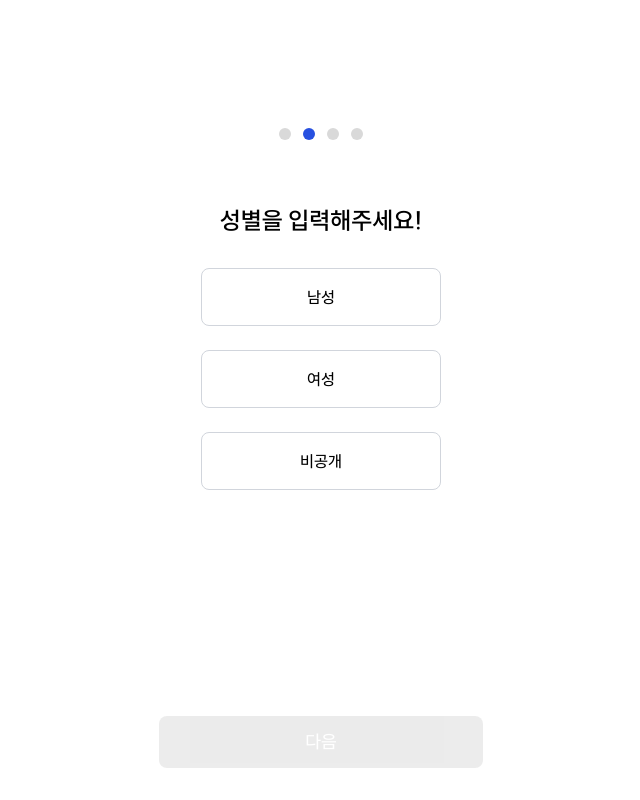
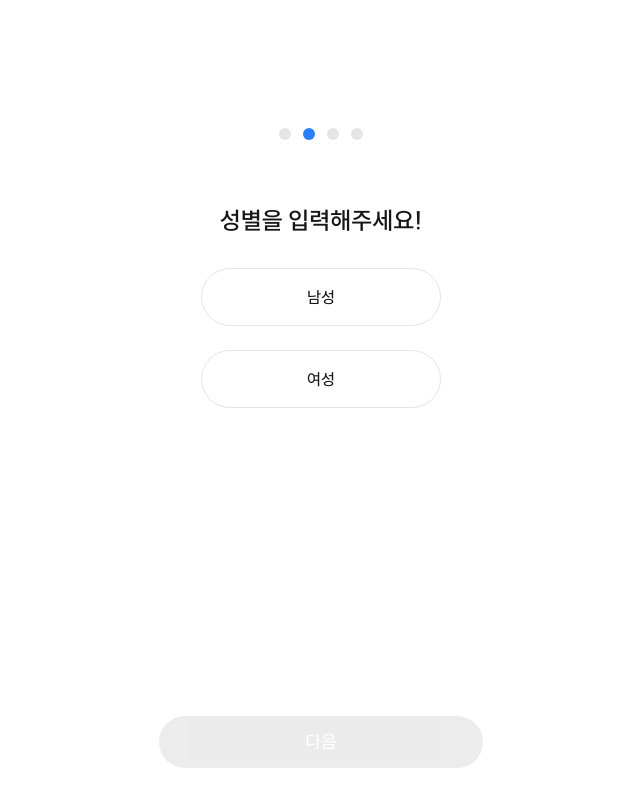
Before and after one commit to e-bing/Walkie_frontend, a Next.js app: page /signup/gender in a window 1280 px wide. Shown: the whole page, without its empty margins (319-959 px from the left). Built offline with nearby package versions, Linux system fonts and the light colour scheme; what @heroui/react would draw is missing.

Commit message:
style(#16) : 디자인 변경된거 수정/signup

```diff
--- a/src/app/signup/gender/components/OptionButton.tsx
+++ b/src/app/signup/gender/components/OptionButton.tsx
@@ -15,7 +15,7 @@ const OptionButton: React.FC<OptionButtonProps> = ({ label, selected, onClick })
       onClick={onClick}
       className={`
         w-full
-        rounded-lg border bg-white
+        rounded-full border bg-neutral-0
         text-base font-medium transition
         /* 모바일: 상하 0.75rem, 좌우 1rem */
         px-4 py-3
@@ -23,8 +23,8 @@ const OptionButton: React.FC<OptionButtonProps> = ({ label, selected, onClick })
         sm:px-6 sm:py-4
         ${
           selected
-            ? 'border-[#2750E0] text-[#2750E0]'
-            : 'border-gray-300 text-black hover:bg-gray-50'
+            ? 'border-blue-500 text-blue-500'
+            : 'border-neutral-200 text-neutral-1100 hover:bg-neutral-50'
         }
       `}
     >
--- a/src/components/atoms/Button.tsx
+++ b/src/components/atoms/Button.tsx
@@ -46,7 +46,7 @@ const Button: React.FC<ButtonProps> = ({
       disabled={disabled}
       className={`
         w-full inline-flex items-center justify-center
-        font-medium rounded-lg focus:outline-none focus:ring-2 focus:ring-offset-2
+        font-medium rounded-full focus:outline-none focus:ring-2 focus:ring-offset-2
         ${variantClasses[variant]} ${sizeClasses[size]}
         ${disabled ? 'opacity-50 cursor-not-allowed' : ''}
         ${className}
--- a/src/components/atoms/Checkbox.tsx
+++ b/src/components/atoms/Checkbox.tsx
@@ -11,7 +11,7 @@ const AgreementCheckbox = ({ checked, onChange }: AgreementCheckboxProps) => {
       <span
         onClick={onChange}
         className={`w-5 h-5 flex items-center justify-center rounded-md border cursor-pointer
-          ${checked ? 'bg-[#2C4EFF] border-[#2C4EFF]' : 'bg-white border-gray-300'}`}
+          ${checked ? 'bg-blue-500 border-blue-500' : 'bg-neutral-0 border-neutral-200'}`}
       >
         {checked && (
           <svg
--- a/src/components/atoms/ChevronRightIcon.tsx
+++ b/src/components/atoms/ChevronRightIcon.tsx
@@ -7,7 +7,7 @@ const ChevronRightIcon = () => (
     alt="화살표"
     width={10}
     height={10}
-    className="text-gray-400"
+    className="text-neutral-500"
   />
 );
 
--- a/src/components/atoms/StepDot.tsx
+++ b/src/components/atoms/StepDot.tsx
@@ -8,7 +8,7 @@ const StepDot: React.FC<StepDotProps> = ({ active }) => {
   return (
     <div
       className={`w-3 h-3 rounded-full transition
-        ${active ? 'bg-[#2750E0]' : 'bg-[#D9D9D9]'}
+        ${active ? 'bg-blue-500' : 'bg-neutral-200'}
       `}
     />
   );
--- a/src/components/molecules/AgreementItem.tsx
+++ b/src/components/molecules/AgreementItem.tsx
@@ -21,7 +21,7 @@ const AgreementItem = ({
     <div className="flex items-center justify-between py-2">
       <div className="flex items-center gap-3">
         <AgreementCheckbox checked={checked} onChange={() => onToggle(!checked)} />
-        <span className="text-sm font-medium text-black">{`${
+        <span className="text-sm font-medium text-neutral-1100">{`${
           required ? '[필수] ' : ''
         }${label}`}</span>
       </div>
--- a/src/components/molecules/StepIndicator.tsx
+++ b/src/components/molecules/StepIndicator.tsx
@@ -15,7 +15,7 @@ const StepIndicator: React.FC<StepIndicatorProps> = ({ current, total }) => {
           key={step}
           className={`
             block w-3 h-3 rounded-full
-            ${step === current ? 'bg-[#2750E0]' : 'bg-[#D9D9D9]'}
+            ${step === current ? 'bg-blue-500' : 'bg-neutral-200'}
             `}
         />
       ))}
--- a/src/components/organisms/AgreementForm.tsx
+++ b/src/components/organisms/AgreementForm.tsx
@@ -37,7 +37,7 @@ const AgreementForm = ({ onAllChecked }: AgreementFormProps) => {
   };
 
   return (
-    <div className="mt-8 border-t border-gray-300 pt-4 space-y-2">
+    <div className="mt-8 border-t border-neutral-200 pt-4 space-y-2">
       <AgreementItem checked={all} label="전체동의" onToggle={toggleAll} />
       <AgreementItem
         checked={age}
--- a/src/components/templates/GenderSelectionScreen.tsx
+++ b/src/components/templates/GenderSelectionScreen.tsx
@@ -9,7 +9,6 @@ import Button from '@/components/atoms/Button';
 const GENDERS = [
   { value: 'male', label: '남성' },
   { value: 'female', label: '여성' },
-  { value: 'none', label: '비공개' },
 ] as const;
 
 const GenderSelectionScreen: React.FC = () => {
@@ -21,7 +20,7 @@ const GenderSelectionScreen: React.FC = () => {
   };
 
   return (
-    <div className="flex flex-col items-center justify-center min-h-screen bg-white px-4 sm:px-6">
+    <div className="flex flex-col items-center justify-center min-h-screen  px-4 sm:px-6">
       {/* 메인 컨텐츠 */}
       <div className="flex-1 w-full max-w-[15rem] flex flex-col items-center pt-28 sm:pt-32 overflow-y-auto pb-8">
         {/* 스텝 인디케이터 */}
@@ -30,7 +29,7 @@ const GenderSelectionScreen: React.FC = () => {
         </div>
 
         {/* 타이틀 */}
-        <h2 className="mt-4 sm:mt-6 text-xl sm:text-2xl font-semibold text-center text-black mb-6 sm:mb-8">
+        <h2 className="mt-4 sm:mt-6 text-xl sm:text-2xl font-semibold text-center text-neutral-1100 mb-6 sm:mb-8">
           성별을 입력해주세요!
         </h2>
 
--- a/src/components/templates/LoginScreen.tsx
+++ b/src/components/templates/LoginScreen.tsx
@@ -7,13 +7,13 @@ import SocialLoginButtons from '@/components/molecules/SocialLoginButtons';
 
 const LoginScreen: React.FC = () => {
   return (
-    <div className="flex items-center justify-center min-h-screen px-4 sm:px-6 lg:px-8">
-      <div className="w-full max-w-sm sm:max-w-md md:max-w-lg flex flex-col items-center space-y-6 py-8 sm:py-12 transform -translate-y-8 sm:-translate-y-4">
+    <div className="flex flex-col justify-between min-h-screen px-6 pt-40 pb-20">
+      <div className="flex flex-col items-center space-y-3">
         <Logo />
         <SubText />
-        <div className="w-full space-y-4">
-          <SocialLoginButtons />
-        </div>
+      </div>
+      <div className="w-full max-w-sm mx-auto space-y-4">
+        <SocialLoginButtons />
       </div>
     </div>
   );
--- a/src/components/templates/TermsAgreementScreen.tsx
+++ b/src/components/templates/TermsAgreementScreen.tsx
@@ -15,7 +15,7 @@ const TermsAgreementScreen: React.FC = () => {
   };
 
   return (
-    <div className="flex flex-col min-h-screen bg-white px-4 sm:px-6 lg:px-8">
+    <div className="flex flex-col min-h-screen bg-neutral-0 px-4 sm:px-6 lg:px-8">
       {/* 스크롤 가능한 메인 영역 */}
       <div className="flex-1 overflow-y-auto pt-10 sm:pt-12">
         {/* 로고 */}
@@ -29,7 +29,7 @@ const TermsAgreementScreen: React.FC = () => {
         </div>
 
         {/* 안내 텍스트 */}
-        <div className="text-xl sm:text-2xl font-semibold text-center text-black mb-12 sm:mb-16">
+        <div className="text-xl sm:text-2xl font-semibold text-center text-neutral-1100 mb-12 sm:mb-16">
           워키 이용을 위해
           <br />
           약관에 동의해주세요
@@ -42,7 +42,7 @@ const TermsAgreementScreen: React.FC = () => {
       </div>
 
       {/* 하단 고정 버튼 */}
-      <div className="sticky bottom-0 bg-white px-4 sm:px-6 lg:px-8 py-6 sm:py-8">
+      <div className="sticky bottom-0 bg-neutral-0 px-4 sm:px-6 lg:px-8 py-6 sm:py-8">
         <div className="max-w-sm mx-auto">
           <Button
             onClick={handleNext}
```
